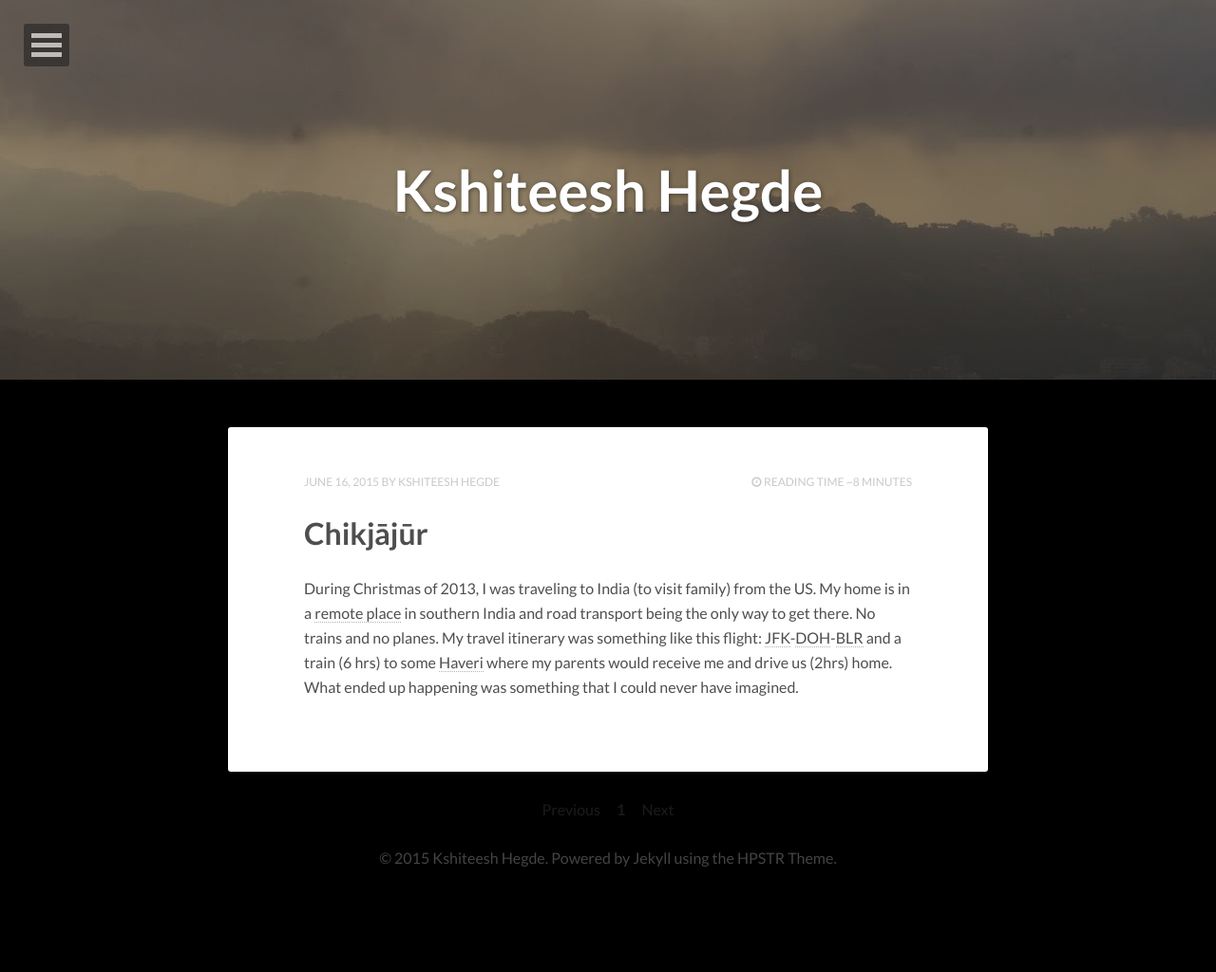
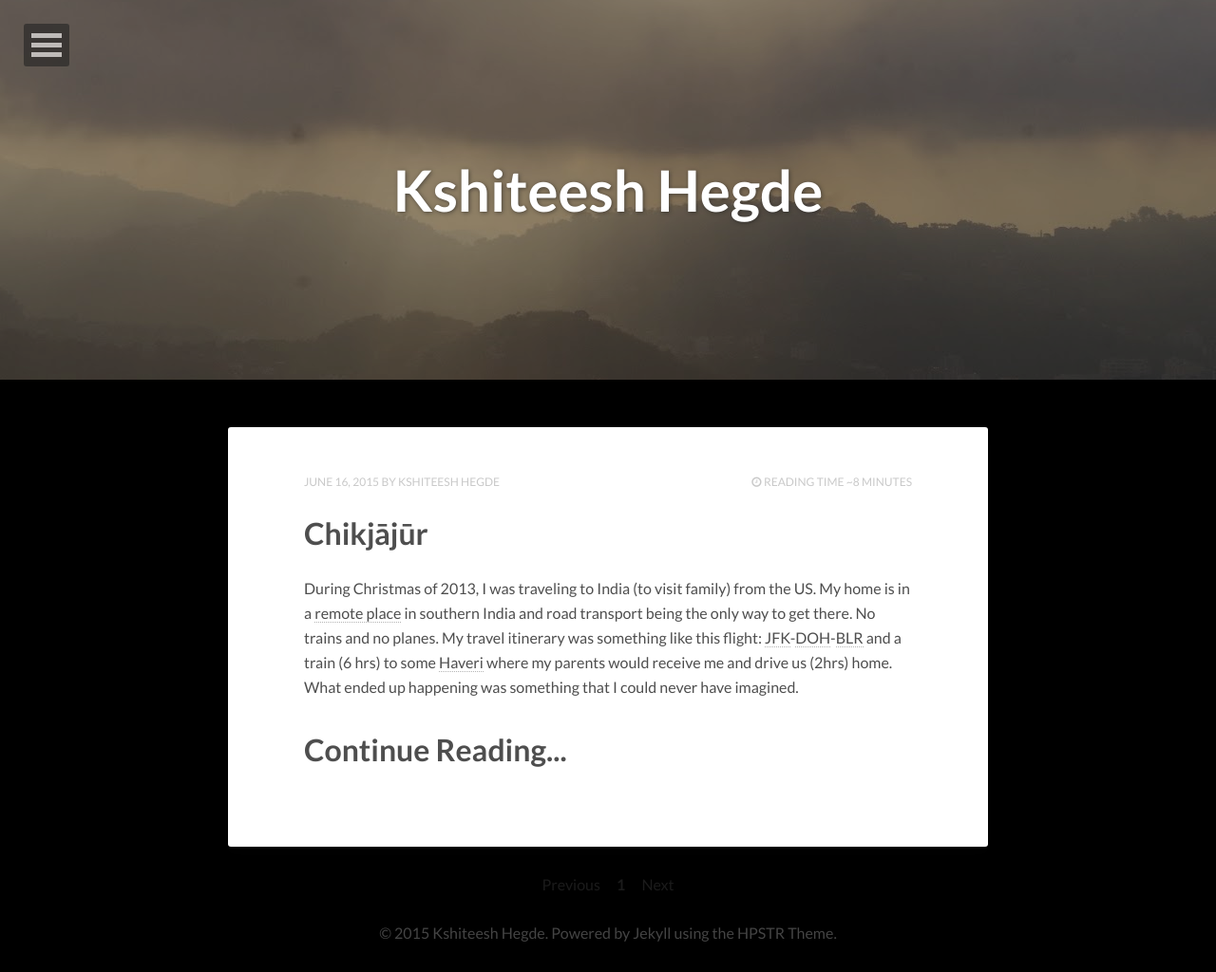
Before and after one commit to kshiteesh/personal_website, a Jekyll site: the page built from index.html, in a window 1280 px wide. Shown: the whole page at 95% size. Built offline with Jekyll 4.4.1, drawn with Linux system fonts in a browser that asks for light colours; nearby versions of some CDN libraries; the list of posts is cut into pages by our own code; before the commit the page ends 945 px from its top, so only the background shows below that.

Commit message:
Continue Reading

```diff
--- a/index.html
+++ b/index.html
@@ -36,6 +36,7 @@ image:
   </header>
   <div class="entry-content">
     {{ post.excerpt }}
+	<h1><a href="{{ site.url }}{{ post.url }}" itemprop="url">Continue Reading...</a></h1>
   </div><!-- /.entry-content -->
 </article><!-- /.hentry -->
 {% endfor %}
```
